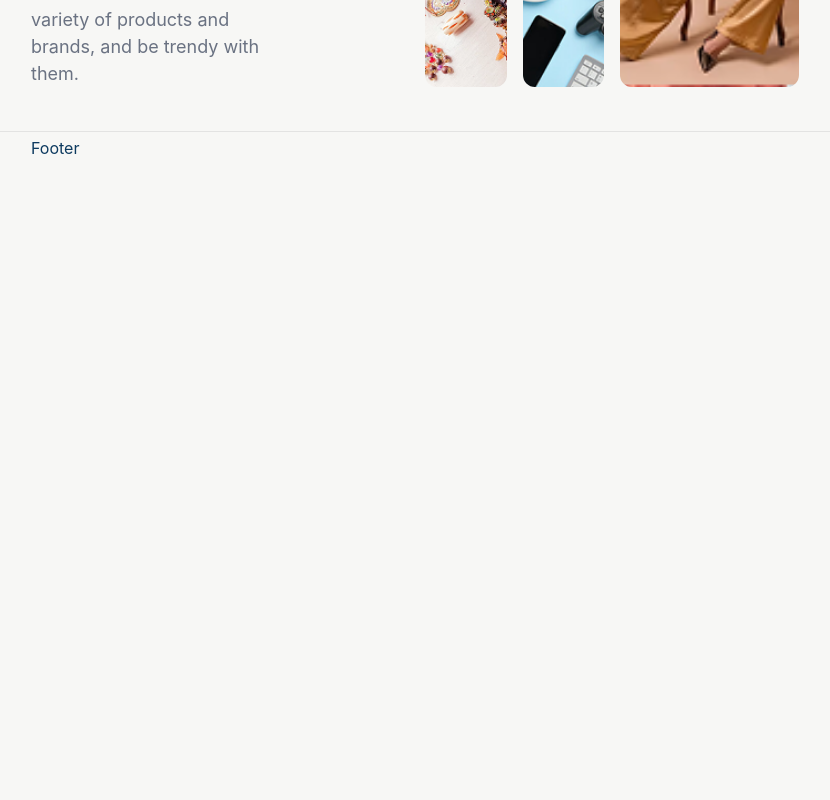
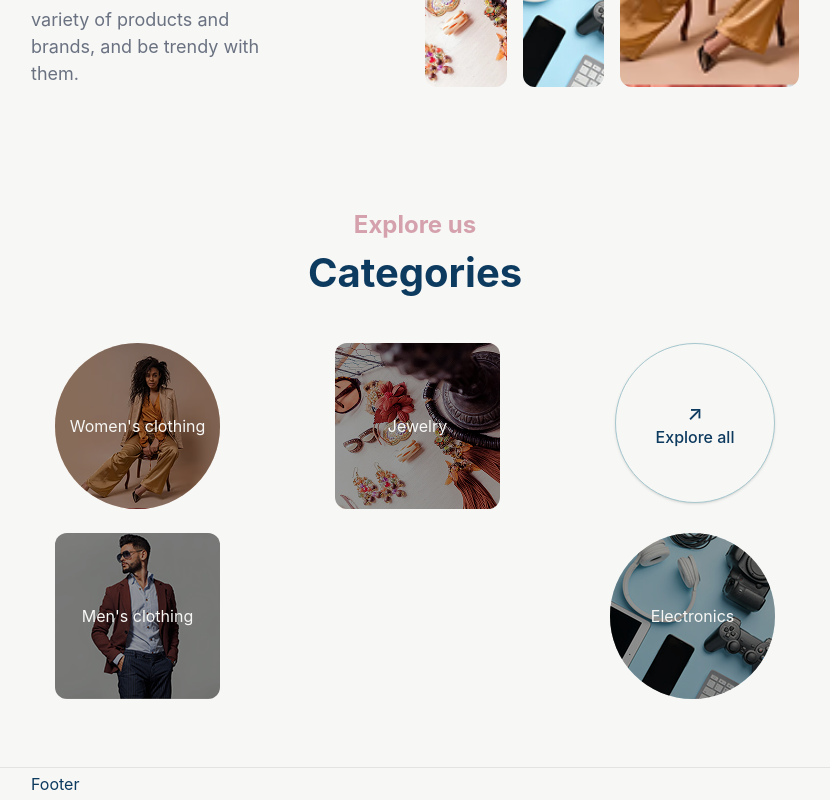
Before and after one commit to LuguiM/FrontStore, a React (Vite) app: page /FrontStore/ in a window 1280 px wide. Shown: the part 1283-2083 px from the top of the page, without its empty margins (225-1055 px from the left). Before the commit the page ends 1447 px from the top, so only its background shows below. Built offline with nearby package versions, Linux system fonts and the light colour scheme.

Commit message:
Feat: Seccion explore categories

```diff
--- a/src/pages/Home.jsx
+++ b/src/pages/Home.jsx
@@ -1,4 +1,4 @@
-import { Hero, Companies, Information } from "../views/home";
+import { Hero, Companies, Information, Categories } from "../views/home";
 
 export const Home = () => {
   return (
@@ -6,6 +6,7 @@ export const Home = () => {
       <Hero />
       <Companies />
       <Information />
+      <Categories />
     </main>
   )
 }
--- /dev/null
+++ b/src/views/home/Categories.jsx
@@ -0,0 +1,66 @@
+import { NavLink } from "react-router"
+import electronics from "../../assets/infoImg/electronics.png"
+import jewellery from "../../assets/infoImg/jewellery.png"
+import men from "../../assets/infoImg/men.png"
+import woman from "../../assets/infoImg/woman.png"
+
+import { CategoryItemBtn } from "../../components"
+
+const categories = [
+    {
+        label: "Women's clothing",
+        image: woman,
+        to: '/products?category=women clothing',
+        shape: 'rounded-full',
+    },
+    {
+        label: 'Jewelry',
+        image: jewellery,
+        to: '/products?category=jewellery',
+        shape: 'rounded-xl',
+    },
+    {
+        label: "Men's clothing",
+        image: men,
+        to: '/products?category=men clothing',
+        shape: 'rounded-xl',
+    },
+    {
+        label: 'Electronics',
+        image: electronics,
+        to: '/products?category=electronics',
+        shape: 'rounded-full',
+    },
+]
+
+
+export const Categories = () => {
+    return (
+        <section className="flex flex-col items-center justify-center gap-4">
+            <div className="text-center">
+                <h6 className="text-h6 text-ligth-pink">Explore us</h6>
+                <h4 className="text-h4">Categories</h4>
+            </div>
+
+            <div className="flex flex-wrap justify-between gap-6 p-6">
+                {categories.slice(0, 2).map(({ label, image, to, shape }) => (
+                    <CategoryItemBtn key={label} to={to} label={label} image={image} shape={shape} />
+                ))}
+
+                <NavLink
+                    to="/categories"
+                    className="w-40 h-40 flex items-center justify-center border border-ligth-blue rounded-full text-sm font-medium shadow hover:shadow-blue transition-all"
+                >
+                    <span className="text-center leading-tight text-bodyRegular">
+                        <div className="text-xl">↗</div>
+                        Explore all
+                    </span>
+                </NavLink>
+
+                {categories.slice(2).map(({ label, image, to, shape }) => (
+                    <CategoryItemBtn key={label} to={to} label={label} image={image} shape={shape} />
+                ))}
+            </div>
+        </section>
+    )
+}
--- a/src/views/home/index.js
+++ b/src/views/home/index.js
@@ -1,3 +1,4 @@
 export * from "./Hero";
 export * from "./Companies"
 export * from "./Information"
+export * from "./Categories"
```
